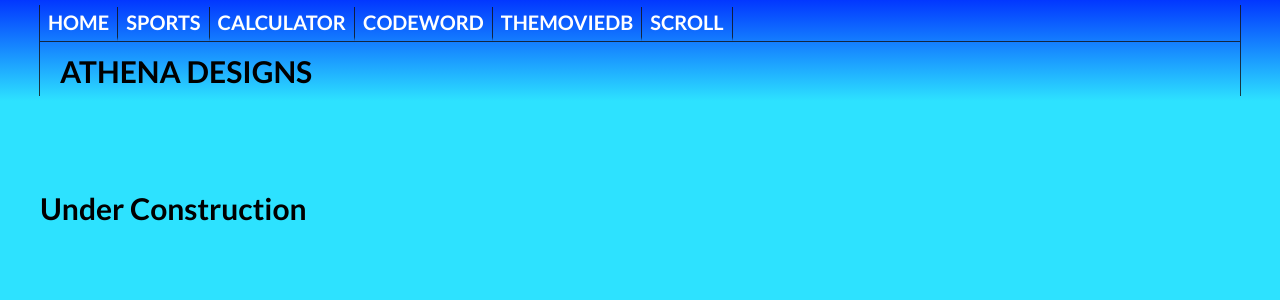
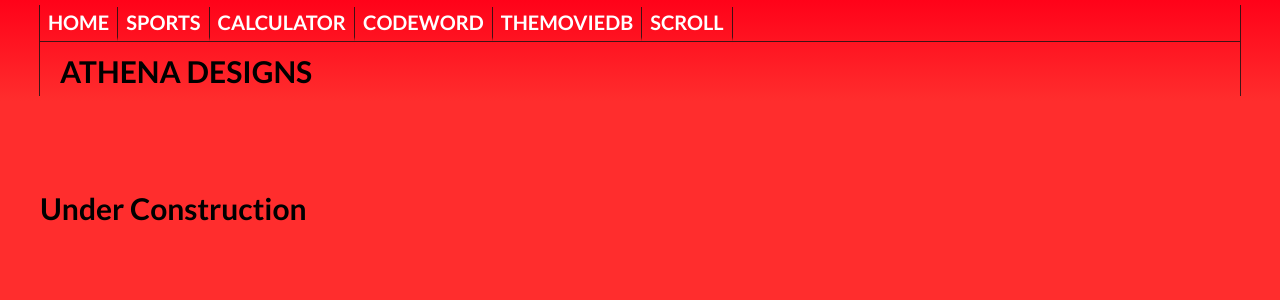
Before and after one commit to WayneMorganUK/athena-designs, a Jekyll site: the page built from index.html, in a window 1280 px wide. Shown: the top 300 px of the page. Built offline with Jekyll 4.4.1, drawn with Linux system fonts in a browser that asks for light colours.

Commit message:
Update main.css

```diff
--- a/assets/css/main.css
+++ b/assets/css/main.css
@@ -1,14 +1,14 @@
 body {
   font: 300 20px/1.5 Lato, "Helvetica Neue", Helvetica, arial, sans-serif;
   font-weight: bold;
-  background-color: #2de2ff;
+  background-color: #ff2d2d;
   color: black;
   margin: auto;
 }
 
 header{
   padding: 5px 0 5px 0;
-  background-image: linear-gradient(rgb(2, 55, 255),#2de2ff);
+  background-image: linear-gradient(rgb(255, 02, 25),#ff2d2d);
 
 }
 .header-div {
```
